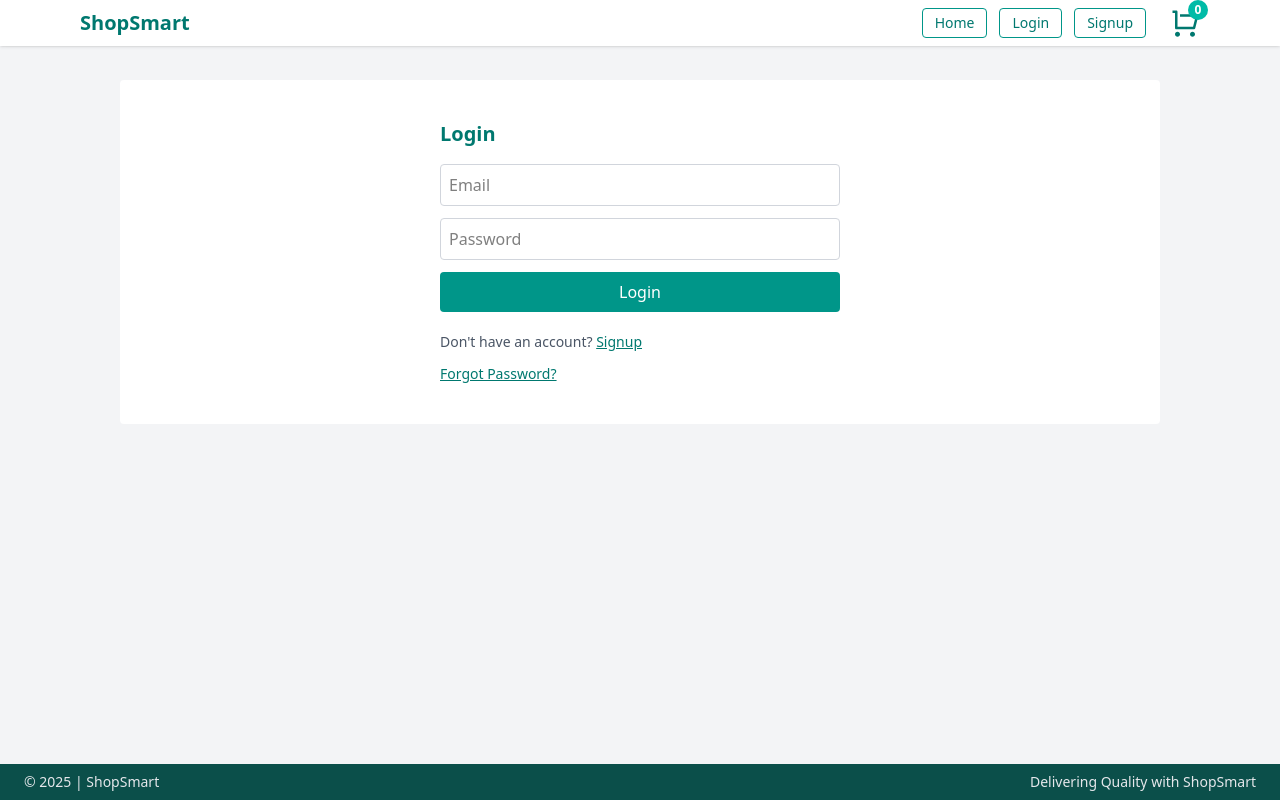
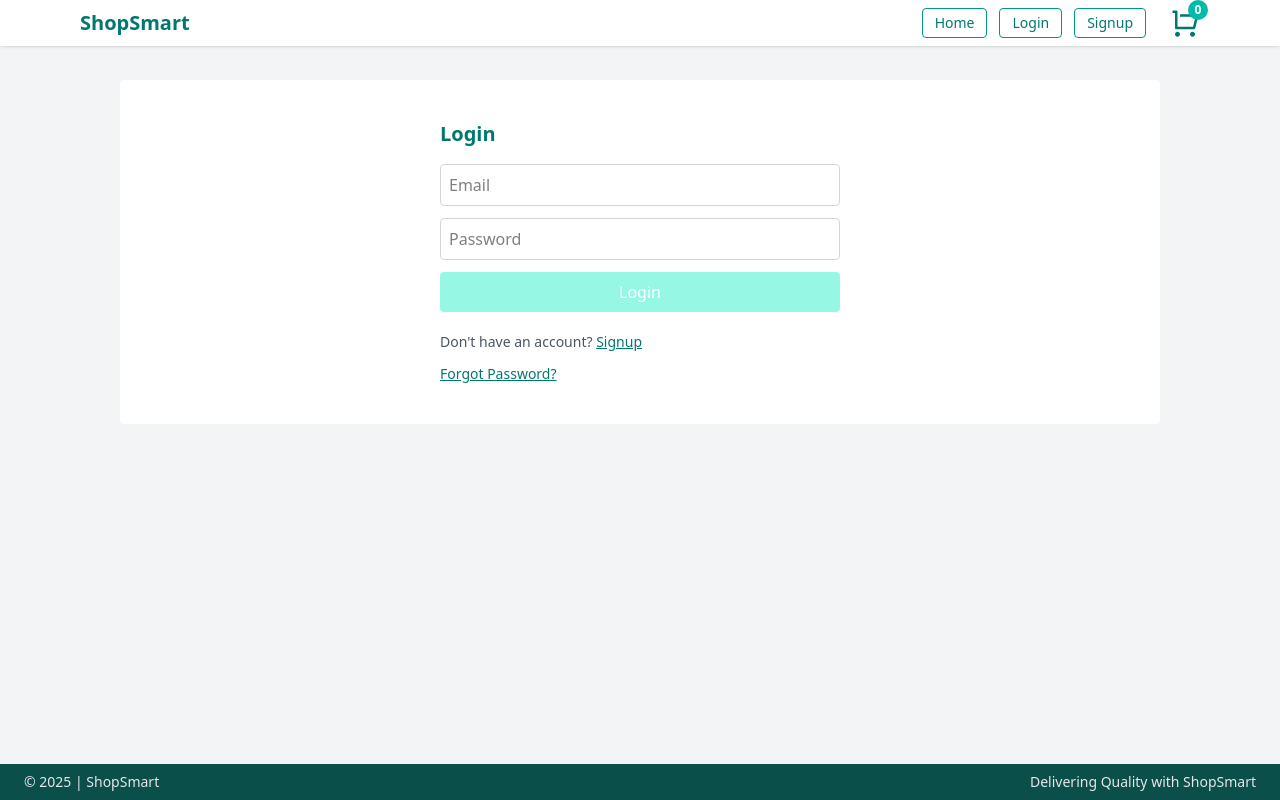
Before and after one commit to tanvidua9/ecommerce-project, a React (Vite) app: page /login in a window 1280 px wide. Built offline with nearby package versions, Linux system fonts and the light colour scheme.

Commit message:
Disabled login and signup button for assignment 68.1

```diff
--- a/src/Pages/LoginPage.jsx
+++ b/src/Pages/LoginPage.jsx
@@ -48,7 +48,7 @@ export default function LoginPage() {
           <div className="text-red-500 text-sm">{formik.errors.password}</div>
         )}
 
-        <button type="submit" className="bg-teal-600 text-white py-2 rounded hover:bg-teal-700">
+        <button type="submit" className="bg-teal-600 text-white py-2 rounded hover:bg-teal-700 disabled:bg-teal-200" disabled={!(formik.dirty && formik.isValid)}>
           Login
         </button>
 
--- a/src/Pages/SignUpPage.jsx
+++ b/src/Pages/SignUpPage.jsx
@@ -77,7 +77,7 @@ export default function SignupPage() {
           <div className="text-red-500 text-sm">{formik.errors.confirmPassword}</div>
         )}
 
-        <button type="submit" className="bg-teal-600 text-white py-2 rounded hover:bg-teal-700">
+        <button type="submit" className="bg-teal-600 text-white py-2 rounded hover:bg-teal-700 disabled:bg-teal-200" disabled={!(formik.dirty && formik.isValid)}>
           Signup
         </button>
 
```
